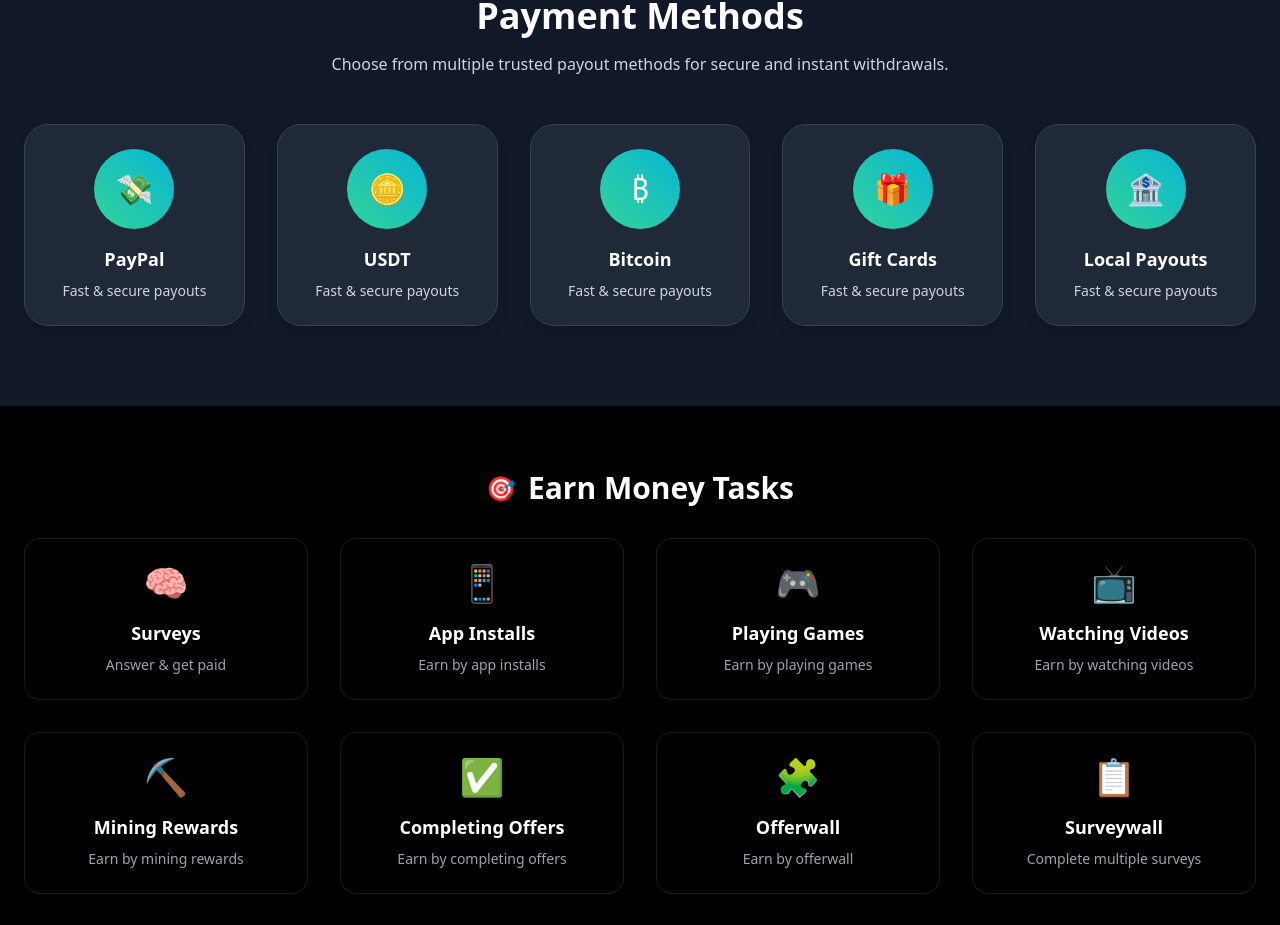
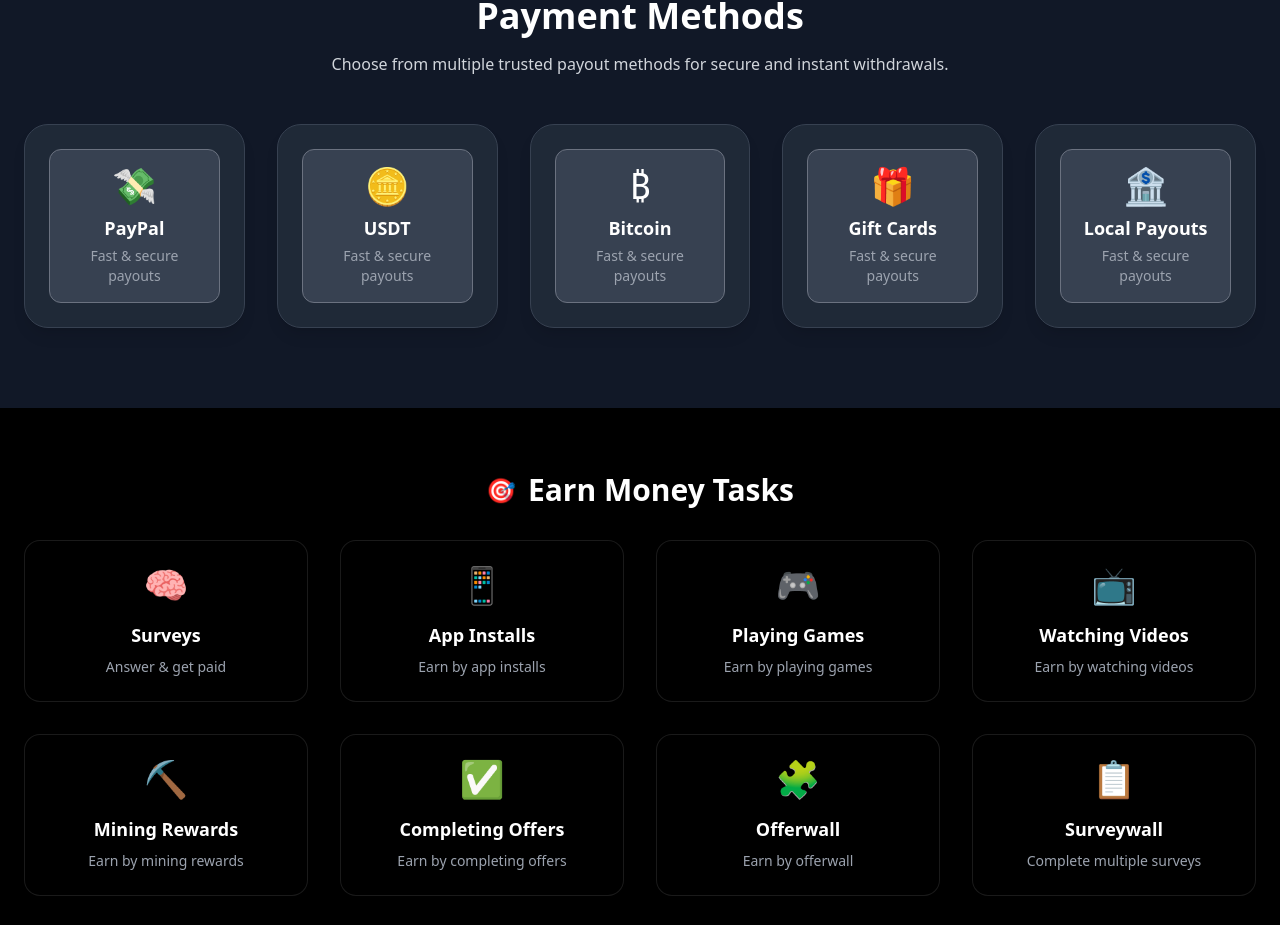
Before and after one commit to tool63/cashin, a Next.js app: page / in a window 1280 px wide. Shown: the part 1783-2708 px from the top of the page. Built offline with nearby package versions, Linux system fonts and the light colour scheme.

Commit message:
Update page.tsx

```diff
--- a/app/page.tsx
+++ b/app/page.tsx
@@ -96,17 +96,19 @@ export default function Home() {
     </p>
 
     <div className="grid grid-cols-2 sm:grid-cols-3 md:grid-cols-5 gap-8">
-            {paymentMethods.map((method) => (
+      {[
+        { name: "PayPal", emoji: "💸" },
+        { name: "USDT", emoji: "🪙" },
+        { name: "Bitcoin", emoji: "₿" },
+        { name: "Gift Cards", emoji: "🎁" },
+        { name: "Local Payouts", emoji: "🏦" },
+      ].map((method) => (
         <Badge key={method.name}>
-                <div className="bg-gradient-to-tr from-emerald-400 to-cyan-500 p-4 rounded-full w-20 h-20 flex items-center justify-center mb-4 group-hover:from-indigo-500 group-hover:to-pink-500 transition-colors duration-500">
-                  <span className="text-3xl">{method.emoji}</span>
+          <div className="flex flex-col items-center justify-center p-4 border border-gray-700 dark:border-gray-500 rounded-xl bg-gray-800 dark:bg-gray-700 hover:bg-gray-700 dark:hover:bg-gray-600 transition-colors duration-300">
+            <span className="text-4xl mb-2">{method.emoji}</span>
+            <span className="text-lg font-semibold text-white">{method.name}</span>
+            <p className="text-sm text-gray-400 mt-1">Fast & secure payouts</p>
           </div>
-                <span className="text-lg font-semibold text-gray-900 dark:text-white group-hover:text-emerald-400 transition-colors duration-300">
-                  {method.name}
-                </span>
-                <p className="mt-2 text-sm text-gray-500 dark:text-gray-300 group-hover:text-gray-100 transition-colors duration-300">
-                  Fast & secure payouts
-                </p>
         </Badge>
       ))}
     </div>
```
Lines whose indentation alone changed are shown as unchanged.
